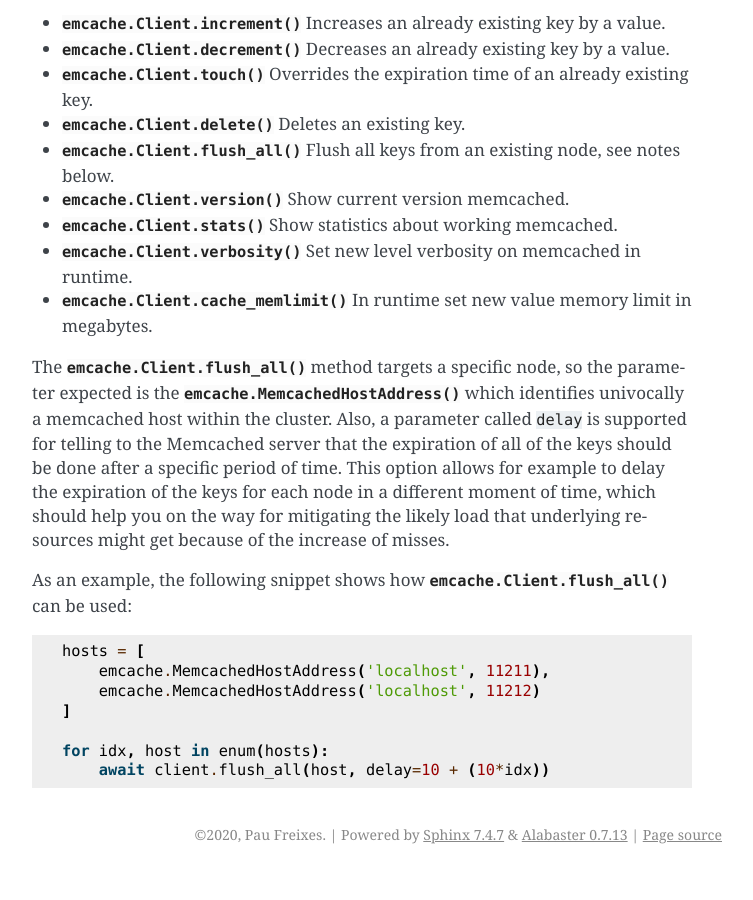
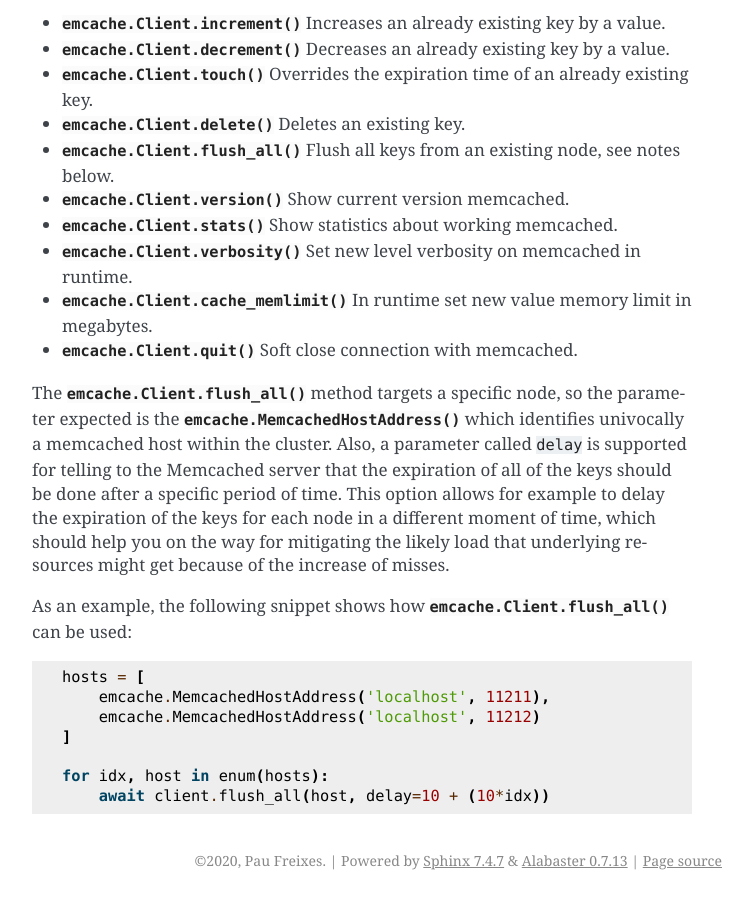
Before and after one commit to emcache/emcache, a Sphinx documentation site: the page built from docs/operations.rst, in a window 1280 px wide and 900 px high, scrolled down 3600 px. Shown: the whole window, without its empty margins (388-1141 px from the left). Built offline with Sphinx 7.4.7, drawn with Linux system fonts in a browser that asks for light colours; before the commit the page ends 4474 px from its top, so only the background shows below that.

Commit message:
doced new available `quit` command

```diff
--- a/docs/operations.rst
+++ b/docs/operations.rst
@@ -144,6 +144,7 @@ Emcache has also support for the following other commands:
 - :meth:`emcache.Client.stats` Show statistics about working memcached.
 - :meth:`emcache.Client.verbosity` Set new level verbosity on memcached in runtime.
 - :meth:`emcache.Client.cache_memlimit` In runtime set new value memory limit in megabytes.
+- :meth:`emcache.Client.quit` Soft close connection with memcached.
 
 The :meth:`emcache.Client.flush_all` method targets a specific node, so the parameter expected is the :meth:`emcache.MemcachedHostAddress` which
 identifies univocally a memcached host within the cluster. Also, a parameter called ``delay`` is supported for telling to the Memcached server that the
```
